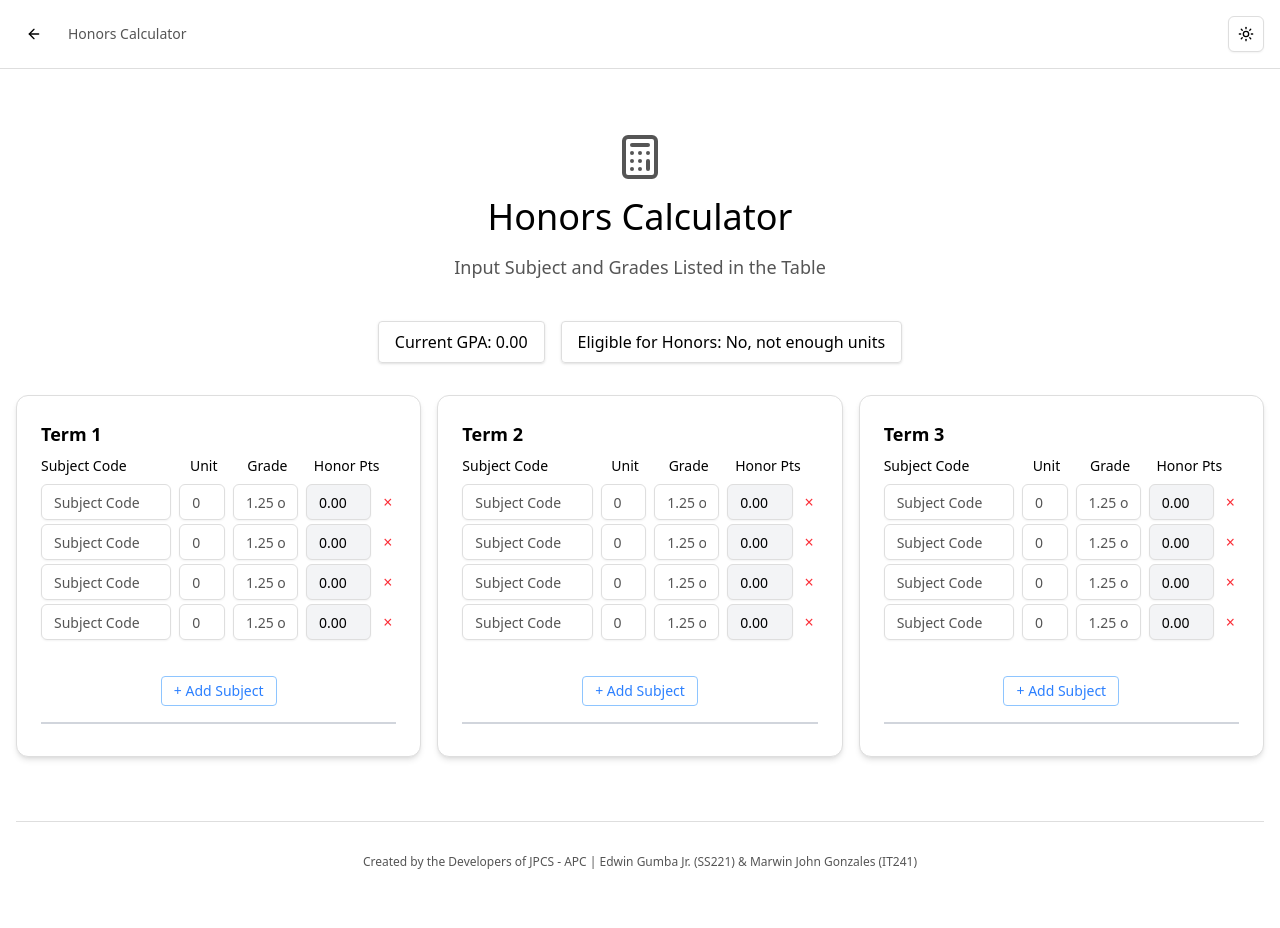
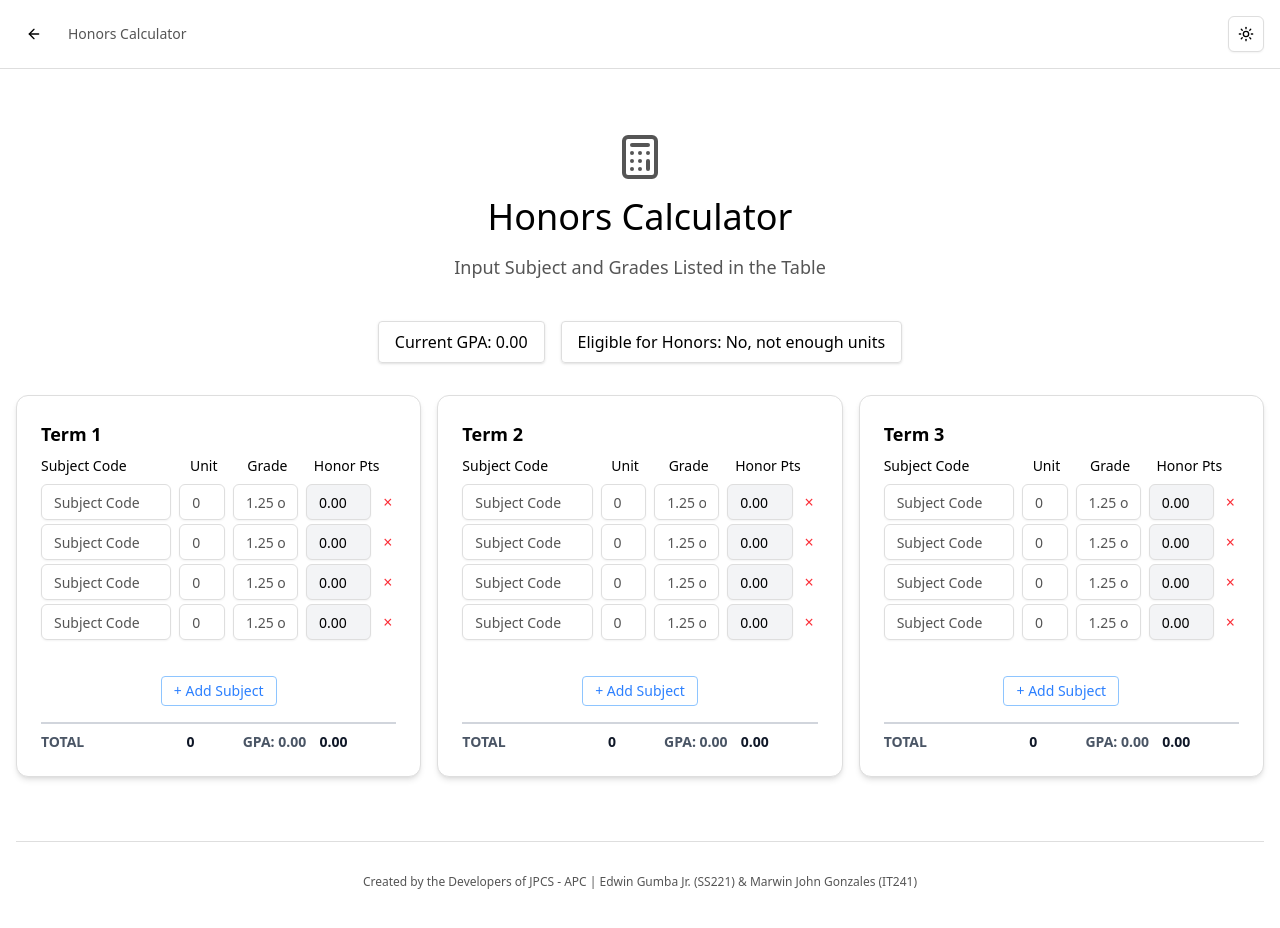
Before and after one commit to jpcsapc/APC-Honors-Checker, a Next.js app: page /honors in a window 1280 px wide. Shown: the top 928 px of the page. Built offline with nearby package versions, Linux system fonts and the light colour scheme.

Commit message:
fix: restore total credits and GPA calculation

```diff
--- a/src/components/TermTable.tsx
+++ b/src/components/TermTable.tsx
@@ -269,13 +269,27 @@ export function TermTable({ term, onStatsChange, initialRows, onEdge }: TermTabl
           </div>
 
           <div className="border-t-2 border-gray-300 pt-2 dark:border-gray-700">
-            <div className="grid grid-cols-[2fr_0.7fr_1fr_1fr_auto] gap-2 text-sm font-semibold">
-              <span className="text-gray-600"></span>
-              <span className="text-gray-600"></span>
-              <span className="text-gray-600"></span>
-              <span className="text-gray-600"></span>
-              <span></span>
-            </div>
+            {(() => {
+              // Calculate totals, excluding NAT/SER subjects
+              const validRows = rows.filter(row => {
+                const hasData = row.subjectCode.trim() !== '' && row.grade.trim() !== '' && row.unit > 0;
+                return hasData && !isNatSer(row.subjectCode);
+              });
+
+              const creditTotal = validRows.reduce((sum, row) => sum + Number(row.unit), 0);
+              const honorPointsTotal = validRows.reduce((sum, row) => sum + row.honorPoints, 0);
+              const gpa = creditTotal > 0 ? (honorPointsTotal / creditTotal).toFixed(2) : '0.00';
+
+              return (
+                <div className="grid grid-cols-[2fr_0.7fr_1fr_1fr_auto] gap-2 text-sm font-semibold">
+                  <span className="text-gray-600 dark:text-gray-300">TOTAL</span>
+                  <span className="text-gray-900 dark:text-gray-100">{creditTotal}</span>
+                  <span className="text-gray-600 dark:text-gray-300">GPA: {gpa}</span>
+                  <span className="text-gray-900 dark:text-gray-100">{honorPointsTotal.toFixed(2)}</span>
+                  <span></span>
+                </div>
+              );
+            })()}
           </div>
         </div>
       </CardContent>
```
